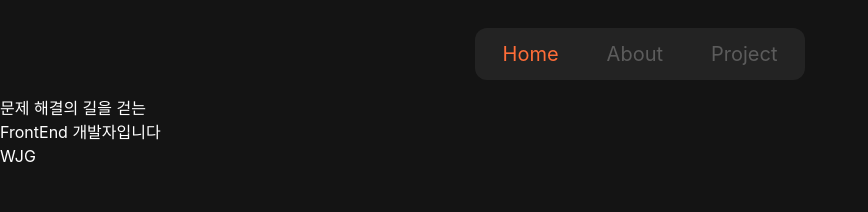
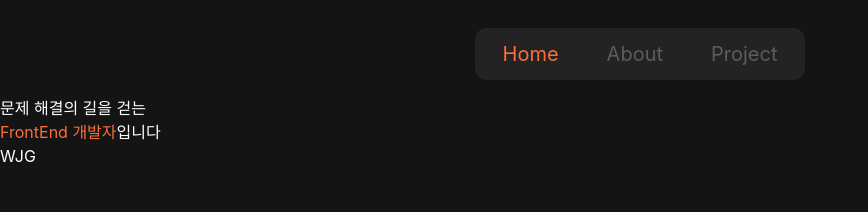
Before and after one commit to dnwnsrb11/WJG-my-portfolio, a Next.js app: page / in a window 1280 px wide. Shown: the top 212 px of the page, without its empty margins (0-868 px from the left). Built offline with nearby package versions, Linux system fonts and the light colour scheme.

Commit message:
design:색상 변경 텍스트

```diff
--- a/src/app/page.tsx
+++ b/src/app/page.tsx
@@ -3,7 +3,7 @@ export default function Home() {
     <div>
       <h1>문제 해결의 길을 걷는</h1>
       <h1>
-        <span>FrontEnd 개발자</span>입니다
+        <span className="text-title">FrontEnd 개발자</span>입니다
       </h1>
     </div>
   );
```
